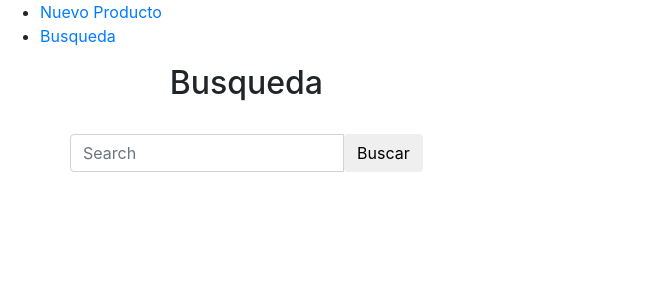
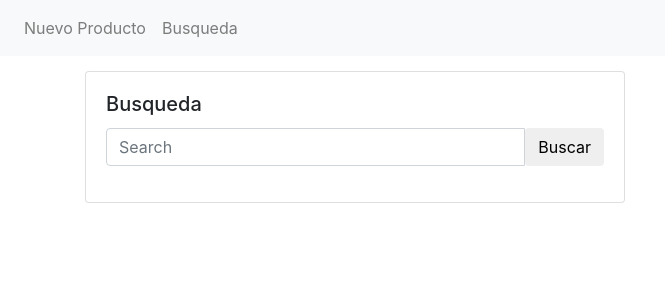
Before and after one commit to danielchungara1/front-practica, an Angular app: page /busqueda-producto in a window 1280 px wide. Shown: the top 300 px of the page, without its empty margins (0-665 px from the left). Built offline with nearby package versions, Linux system fonts and the light colour scheme.

Commit message:
estilos parcial

```diff
--- a/src/app/home/home.component.html
+++ b/src/app/home/home.component.html
@@ -1,9 +1,18 @@
-<ul>
-    <li>
-        <a routerLink='/nuevo-producto' [queryParams]="{ titulo: 'Nuevo Producto' }">Nuevo Producto</a>
-    </li>
-    <li>
-        <a routerLink='/busqueda-producto'>Busqueda</a>
-    </li>
-</ul>
+<nav class="navbar navbar-expand-lg navbar-light bg-light">
+    <button class="navbar-toggler" type="button" data-toggle="collapse" data-target="#navbarNav"
+            aria-controls="navbarNav" aria-expanded="false" aria-label="Toggle navigation">
+        <span class="navbar-toggler-icon"></span>
+    </button>
+    <div class="collapse navbar-collapse" id="navbarNav">
+      <ul class="navbar-nav">
+        <li class="nav-item">
+            <a class="nav-link" routerLink='/nuevo-producto' [queryParams]="{ titulo: 'Nuevo Producto' }">
+                Nuevo Producto<span class="sr-only">(current)</span></a>
+        </li>
+        <li class="nav-item">
+            <a class="nav-link" routerLink='/busqueda-producto'>Busqueda</a>
+        </li>
+      </ul>
+    </div>
+  </nav>
 <router-outlet></router-outlet>
--- a/src/app/productos/add-edit-producto/add-edit-producto.component.html
+++ b/src/app/productos/add-edit-producto/add-edit-producto.component.html
@@ -1,9 +1,11 @@
 <div class="container" *ngIf="producto">
-    <div class="row">
-        <div class="form_bg">
+  <div class="row">
+    <div class="col-sm-6">
+      <div class="card">
+        <div class="card-body">
+          <h5 class="card-title">{{titulo}}</h5>
+          <div class="form_bg">
             <form #regForm='ngForm' (ngSubmit)="onSubmit()" >
-                 <h2 class="text-center">{{titulo}}</h2>
-                <br/>
                 <div class="form-group">
                     <input type="text" class="form-control" placeholder="Nombre" name="nombre"
                     [(ngModel)]=producto.nombre >
@@ -12,10 +14,10 @@
                     <input type="number" class="form-control" placeholder="Precio" name="precio"
                     [(ngModel)]=producto.precio >
                 </div>
-                <div class="align-center">
-                    <button type="submit" class="btn btn-default" id="guardar"  >Guardar</button>
-                </div>
+                <button type="submit" class="btn btn-primary" id="guardar"  >Guardar</button>
             </form>
+          </div>
         </div>
+      </div>
     </div>
-  </div>
+</div>
--- a/src/app/productos/busqueda-producto/busqueda-producto.component.html
+++ b/src/app/productos/busqueda-producto/busqueda-producto.component.html
@@ -1,9 +1,11 @@
 <div class="container">
   <div class="row">
+    <div class="col-sm-6">
+      <div class="card">
+        <div class="card-body">
+          <h5 class="card-title">Busqueda</h5>
           <div class="form_bg">
             <form #regForm='ngForm' (ngSubmit)="onSubmit()" >
-                <h2 class="text-center">Busqueda</h2>
-                <br/>
               <div class="form-group">
                 <div class="input-group">
                     <input type="text" class="form-control" placeholder="Search" id="inputGroup" [(ngModel)]="searchText" name='search-text'/>
@@ -11,6 +13,8 @@
                 </div>
               </div>
             </form>
+          </div>
+        </div>
       </div>
     </div>
 </div>
--- a/src/styles.css
+++ b/src/styles.css
@@ -1 +1,4 @@
 /* You can add global styles to this file, and also import other style files */
+.container{
+    margin-top: 15px;
+}
```
Lines whose indentation alone changed are shown as unchanged.
